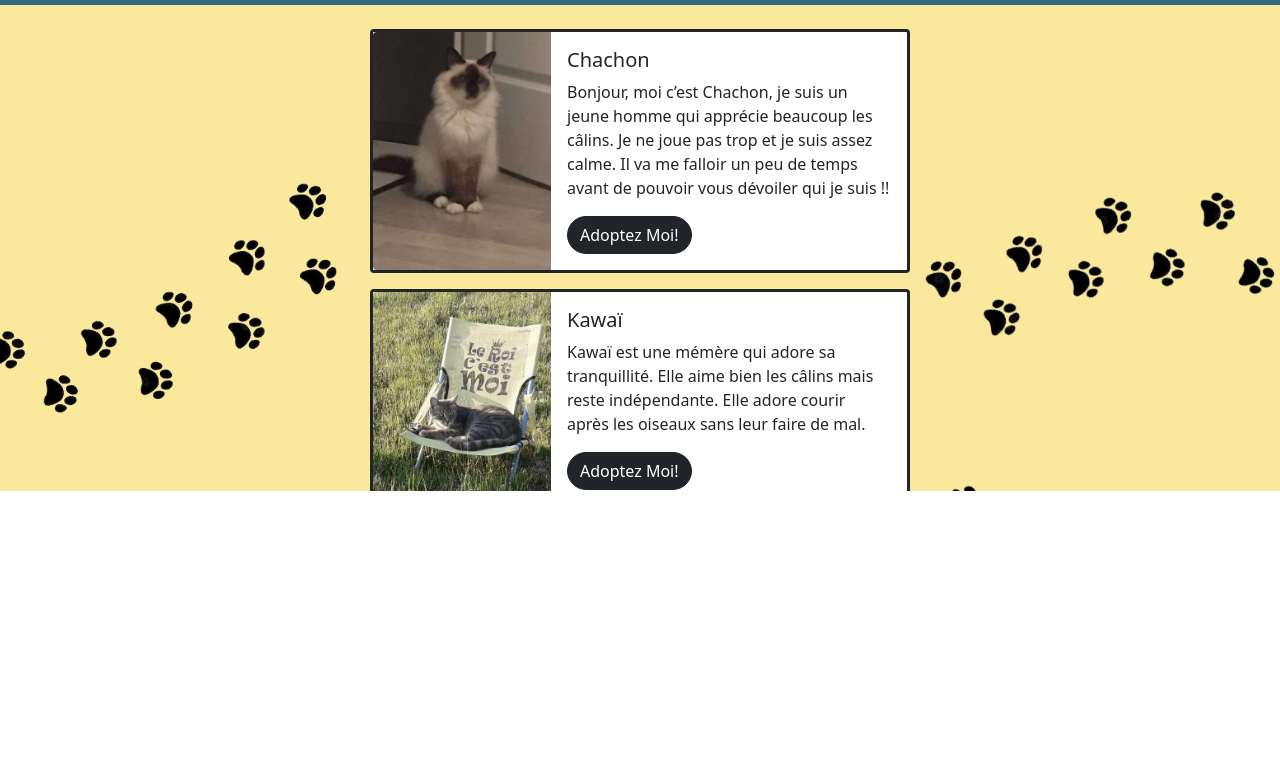
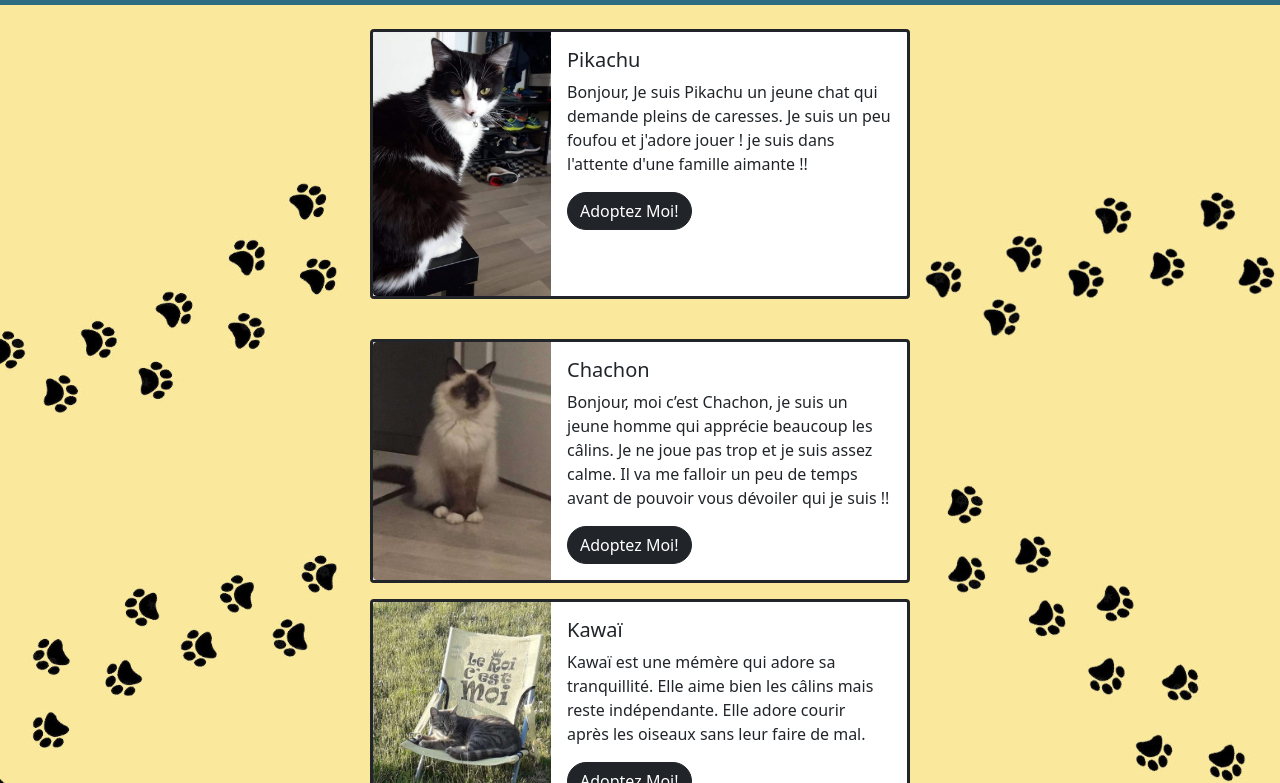
Before and after one commit to Menolly001/Au-coeur-des-chats, a plain HTML site: page animaux.html in a window 1280 px wide. Shown: the part 526-1309 px from the top of the page. Drawn offline with Linux system fonts and the light colour scheme.

Commit message:
Ajout Pikachu

```diff
--- a/animaux.html
+++ b/animaux.html
@@ -46,6 +46,22 @@
         <div class="card mb-3 mt-4  border-3 border-dark" style="max-width: 540px;">
             <div class="row g-0">
                 <div class="col-md-4">
+                <img src="./assets/pikachu.png" class="img-fluid rounded-start" alt="img_chachon">
+            </div>
+            <div class="col-md-8">
+                <div class="card-body">
+                    <h5 class="card-title">Pikachu</h5>
+                    <p class="card-text">Bonjour, Je suis Pikachu un jeune chat qui demande pleins de caresses.
+                        Je suis un peu foufou et j'adore jouer !
+                        je suis dans l'attente d'une famille aimante !!</p>
+                        <a type="button" class="btn btn-dark rounded-pill" href="contactez.html">Adoptez Moi!</a>
+                </div>
+            </div>
+            </div>
+        </div>
+        <div class="card mb-3 mt-4  border-3 border-dark" style="max-width: 540px;">
+            <div class="row g-0">
+                <div class="col-md-4">
                 <img src="./assets/chachon.png" class="img-fluid rounded-start" alt="img_chachon">
             </div>
             <div class="col-md-8">
@@ -56,7 +72,6 @@
                         Il va me falloir un peu de temps avant de pouvoir vous dévoiler qui je suis !!</p>
                         <a type="button" class="btn btn-dark rounded-pill" href="contactez.html">Adoptez Moi!</a>
                 </div>
-
             </div>
             </div>
         </div>
```
Also changed, not shown: assets/pikachu.png (added).
